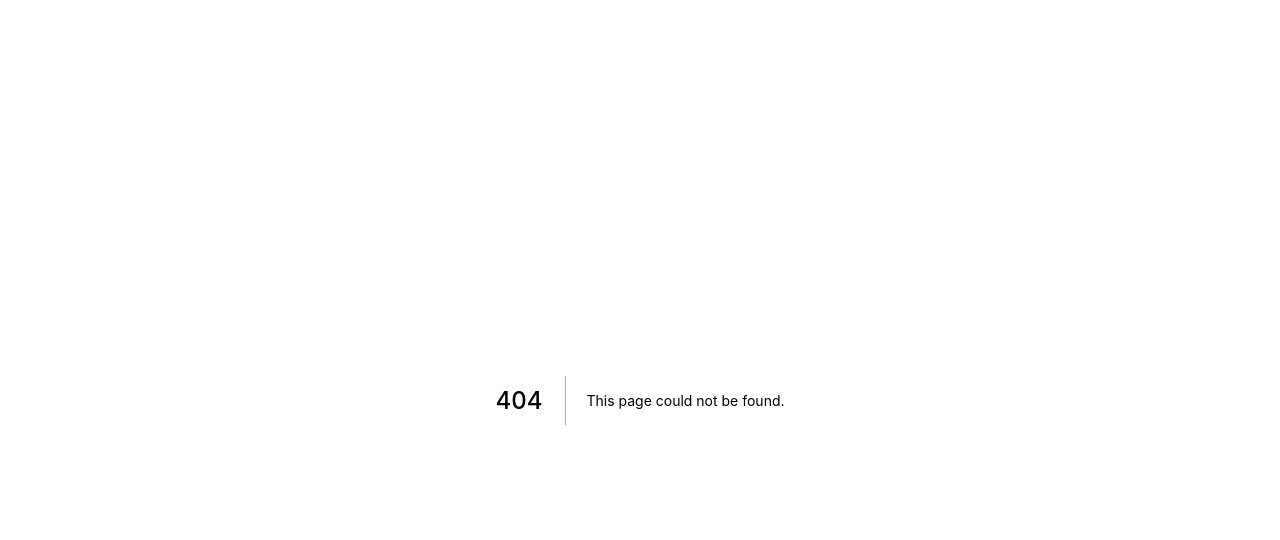
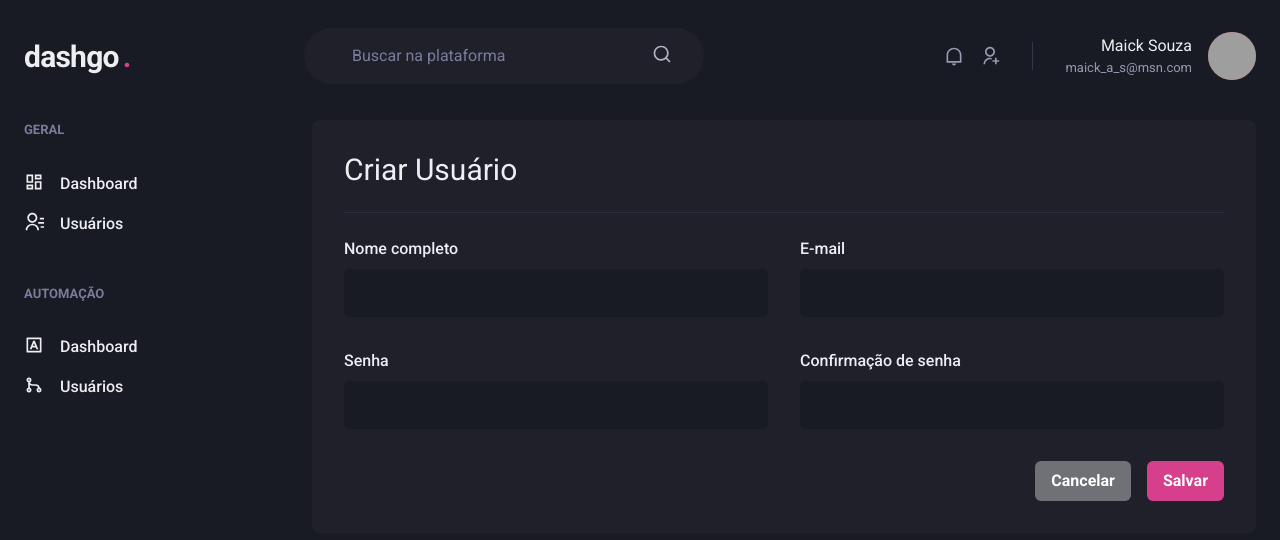
Before and after one commit to NearMaick/Ignite-dashgo, a Next.js app: page /users/create in a window 1280 px wide. Before the commit this address had no page. Shown: the top 540 px of the page. Built offline with nearby package versions, Linux system fonts and the light colour scheme; grey boxes are pictures that could not be loaded.

Commit message:
feat(web): UserForm page

```diff
--- /dev/null
+++ b/src/pages/users/create.tsx
@@ -0,0 +1,43 @@
+import { Box, Button, Divider, Flex, Heading, HStack, SimpleGrid, VStack } from '@chakra-ui/react'
+import { Input } from '../../components/Form/Input'
+
+
+import { Header } from '../../components/Header'
+import { Siderbar } from '../../components/Sidebar'
+
+export default function CreateUser() {
+  return (
+    <Box>
+      <Header />
+
+      <Flex w="100%" my="6" maxWidth={1480} mx="auto" px="6">
+        <Siderbar />
+
+        <Box flex="1" borderRadius={8} bg="gray.800" p="8">
+          <Heading size="lg" fontWeight="normal">Criar Usuário</Heading>
+
+          <Divider my="6" borderColor="gray.700" />
+
+          <VStack spacing="8">
+            <SimpleGrid minChildWidth="240px" spacing="8" w="100%">
+              <Input name="name" label="Nome completo" />
+              <Input name="email" type="email" label="E-mail" />
+            </SimpleGrid>
+
+            <SimpleGrid minChildWidth="240px" spacing="8" w="100%">
+              <Input name="password" type="password" label="Senha" />
+              <Input name="password_confirmation" type="password" label="Confirmação de senha" />
+            </SimpleGrid>
+          </VStack>
+
+          <Flex mt="8" justify="flex-end">
+            <HStack spacing="4">
+              <Button colorScheme="whiteAlpha">Cancelar</Button>
+              <Button colorScheme="pink">Salvar</Button>
+            </HStack>
+          </Flex>
+        </Box>
+      </Flex>
+    </Box>
+  )
+}
```
